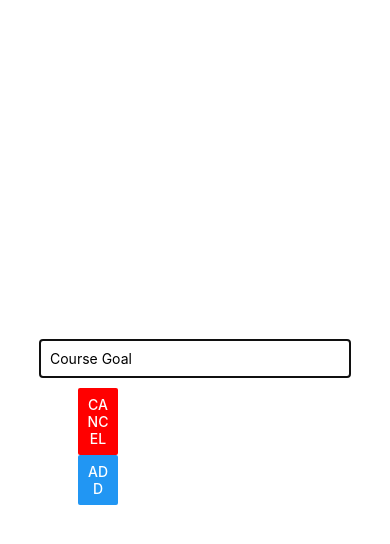
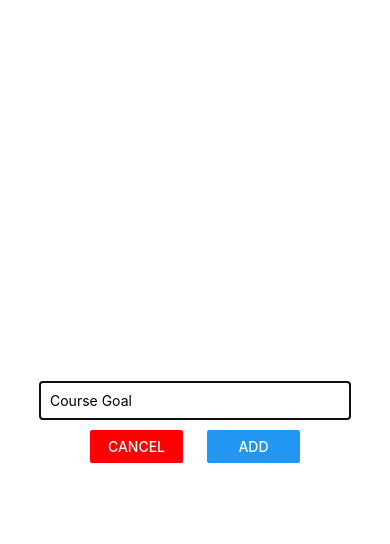
Before and after one commit to mrefil/rn-first-app, a React Native app: screen / in a window 390 px wide. Both pictures are taken after a click on the button "ADD NEW GOAL". Shown: the top 544 px of the page. Built offline with nearby package versions, Linux system fonts and the light colour scheme.

Commit message:
last changes

```diff
--- a/App.js
+++ b/App.js
@@ -1,42 +1,50 @@
-import { StatusBar } from 'expo-status-bar';
-import React, {useState} from 'react';
-import { StyleSheet, Text, View, Button, TextInput, ScrollView, FlatList } from 'react-native';
+import React, { useState } from 'react';
+import { StyleSheet, View, Button, FlatList } from 'react-native';
+
 import GoalItem from './components/GoalItem';
 import GoalInput from './components/GoalInput';
 
 export default function App() {
-  const [newGoals, setNewGoals] = useState([]);
+  const [courseGoals, setCourseGoals] = useState([]);
   const [isAddMode, setIsAddMode] = useState(false);
 
-
   const addGoalHandler = goalTitle => {
-    setNewGoals(currentGoals => [
+    setCourseGoals(currentGoals => [
       ...currentGoals,
-      { key: Math.random().toString(), value: goalTitle}
+      { id: Math.random().toString(), value: goalTitle }
     ]);
     setIsAddMode(false);
-  }
+  };
 
   const removeGoalHandler = goalId => {
-    setNewGoals(currentGoals => {
-      return currentGoals.filter((goal) => goal.id !== goalId);
+    setCourseGoals(currentGoals => {
+      return currentGoals.filter(goal => goal.id !== goalId);
     });
-  }
+  };
 
-  const cancelGoalAddHandler = () => {
+  const cancelGoalAdditionHandler = () => {
     setIsAddMode(false);
-  }
+  };
 
   return (
     <View style={styles.screen}>
       <Button title="Add New Goal" onPress={() => setIsAddMode(true)} />
-        <GoalInput onAddGoal={addGoalHandler} visible={isAddMode} onCancel={cancelGoalAddHandler} />
-        <FlatList
-          keyExtractor={(item, index) => item.id}
-          data={newGoals}
-          renderItem={itemData => <GoalItem id={itemData.item.id} onDelete={removeGoalHandler} title={itemData.item.value} />}
-        />
-
+      <GoalInput
+        visible={isAddMode}
+        onAddGoal={addGoalHandler}
+        onCancel={cancelGoalAdditionHandler}
+      />
+      <FlatList
+        keyExtractor={(item, index) => item.id}
+        data={courseGoals}
+        renderItem={itemData => (
+          <GoalItem
+            id={itemData.item.id}
+            onDelete={removeGoalHandler}
+            title={itemData.item.value}
+          />
+        )}
+      />
     </View>
   );
 }
--- a/components/GoalInput.js
+++ b/components/GoalInput.js
@@ -1,17 +1,17 @@
-import React, {useState} from "react";
-import {View, TextInput, Button, StyleSheet, Modal} from 'react-native';
+import React, { useState } from 'react';
+import { View, TextInput, Button, StyleSheet, Modal } from 'react-native';
 
-const GoalItem = props => {
+const GoalInput = props => {
   const [enteredGoal, setEnteredGoal] = useState('');
 
-    const goalInputHandler = (enteredText) => {
+  const goalInputHandler = enteredText => {
     setEnteredGoal(enteredText);
-    }
+  };
 
-    const addGoalHandler  = () => {
+  const addGoalHandler = () => {
     props.onAddGoal(enteredGoal);
     setEnteredGoal('');
-    }
+  };
 
   return (
     <Modal visible={props.visible} animationType="slide">
@@ -24,14 +24,15 @@ const GoalItem = props => {
         />
         <View style={styles.buttonContainer}>
           <View style={styles.button}>
-                    <Button title="Cancel" color="red" onPress={props.onCancel} />
+            <Button title="CANCEL" color="red" onPress={props.onCancel} />
+          </View>
+          <View style={styles.button}>
             <Button title="ADD" onPress={addGoalHandler} />
           </View>
         </View>
-
       </View>
     </Modal>
-    )
+  );
 };
 
 const styles = StyleSheet.create({
@@ -41,20 +42,20 @@ const styles = StyleSheet.create({
     alignItems: 'center'
   },
   input: {
-        borderBottomColor: 'black',
+    width: '80%',
+    borderColor: 'black',
     borderWidth: 1,
-        width: '80%',
     padding: 10,
     marginBottom: 10
   },
   buttonContainer: {
-          flexDirection: "row",
-          justifyContent: "space-between",
+    flexDirection: 'row',
+    justifyContent: 'space-around',
     width: '60%'
   },
   button: {
-          width: 40
+    width: '40%'
   }
-})
+});
 
-export default GoalItem;
+export default GoalInput;
--- a/components/GoalItem.js
+++ b/components/GoalItem.js
@@ -1,24 +1,24 @@
-import React from "react";
-import {View, Text, StyleSheet, TouchableOpacity} from 'react-native';
+import React from 'react';
+import { View, Text, StyleSheet, TouchableOpacity } from 'react-native';
 
 const GoalItem = props => {
   return (
-        <TouchableOpacity activeOpacity={0.8} onPress={props.onDelete.bind(this, props.id)}>
+    <TouchableOpacity onPress={props.onDelete.bind(this, props.id)} >
       <View style={styles.listItem}>
         <Text>{props.title}</Text>
       </View>
     </TouchableOpacity>
   );
-}
+};
 
 const styles = StyleSheet.create({
   listItem: {
     padding: 10,
-        marginWertical: 10,
+    marginVertical: 10,
     backgroundColor: '#ccc',
     borderColor: 'black',
     borderWidth: 1
   }
-})
+});
 
 export default GoalItem;
```
Lines whose indentation alone changed are shown as unchanged.
